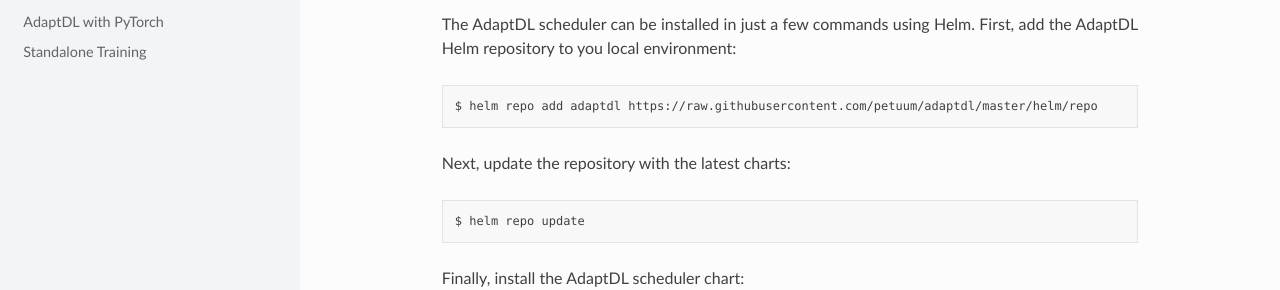
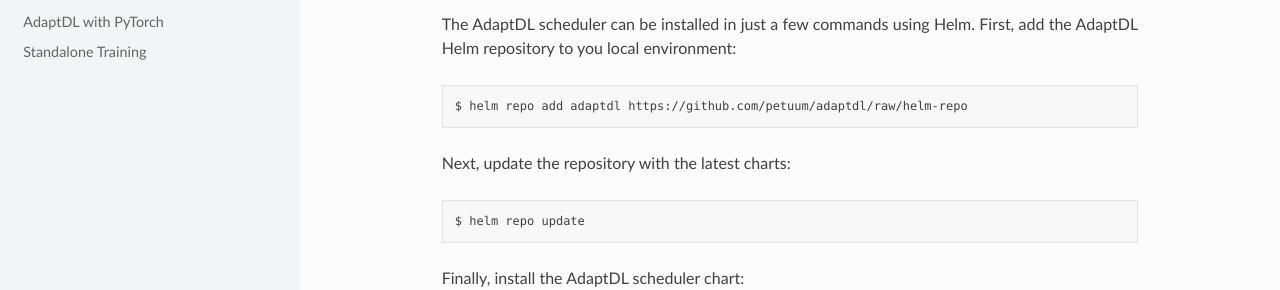
Before and after one commit to petuum/adaptdl, a Sphinx documentation site: the page built from docs/installation/install-adaptdl.rst, in a window 1280 px wide and 900 px high. Shown: the part 446-736 px from the top of the window. Built offline with Sphinx 7.4.7 and the Read the Docs theme 2.0.0, drawn with Linux system fonts in a browser that asks for light colours; pages that are not in the unit, such as notebooks, are missing from menus; some of the changed lines change nothing that is shown.

Commit message:
Helm release fixes (#6)
* bumps versions, removes VERSION file

* Update helm release version: 0.2.0

* releases helm when release is created, and uses the version from that releasse

* default helm versions to 0.0.0

* Update helm release version: 0.0.0

* update helm release to use helm-repo branch

* Removes old helm repo

* fixes typo

* fixes helm release workflow

* fixes helm release workflow

* testing

* fixes helm release workflow

* fixes helm release workflow

* remove debug code

* updates docs for new github pages helm repo

* updates doc for new branch but no github pages

Co-authored-by: Richard Fan <richard.fan@petuum.com>
Co-authored-by: GitHub Action <action@github.com>

```diff
--- a/docs/installation/install-adaptdl.rst
+++ b/docs/installation/install-adaptdl.rst
@@ -20,7 +20,7 @@
 
 .. code-block::
 
-   $ helm repo add adaptdl https://raw.githubusercontent.com/petuum/adaptdl/master/helm/repo
+   $ helm repo add adaptdl https://github.com/petuum/adaptdl/raw/helm-repo
 
 Next, update the repository with the latest charts:
 
```
Also changed, not shown: 5 other files.
